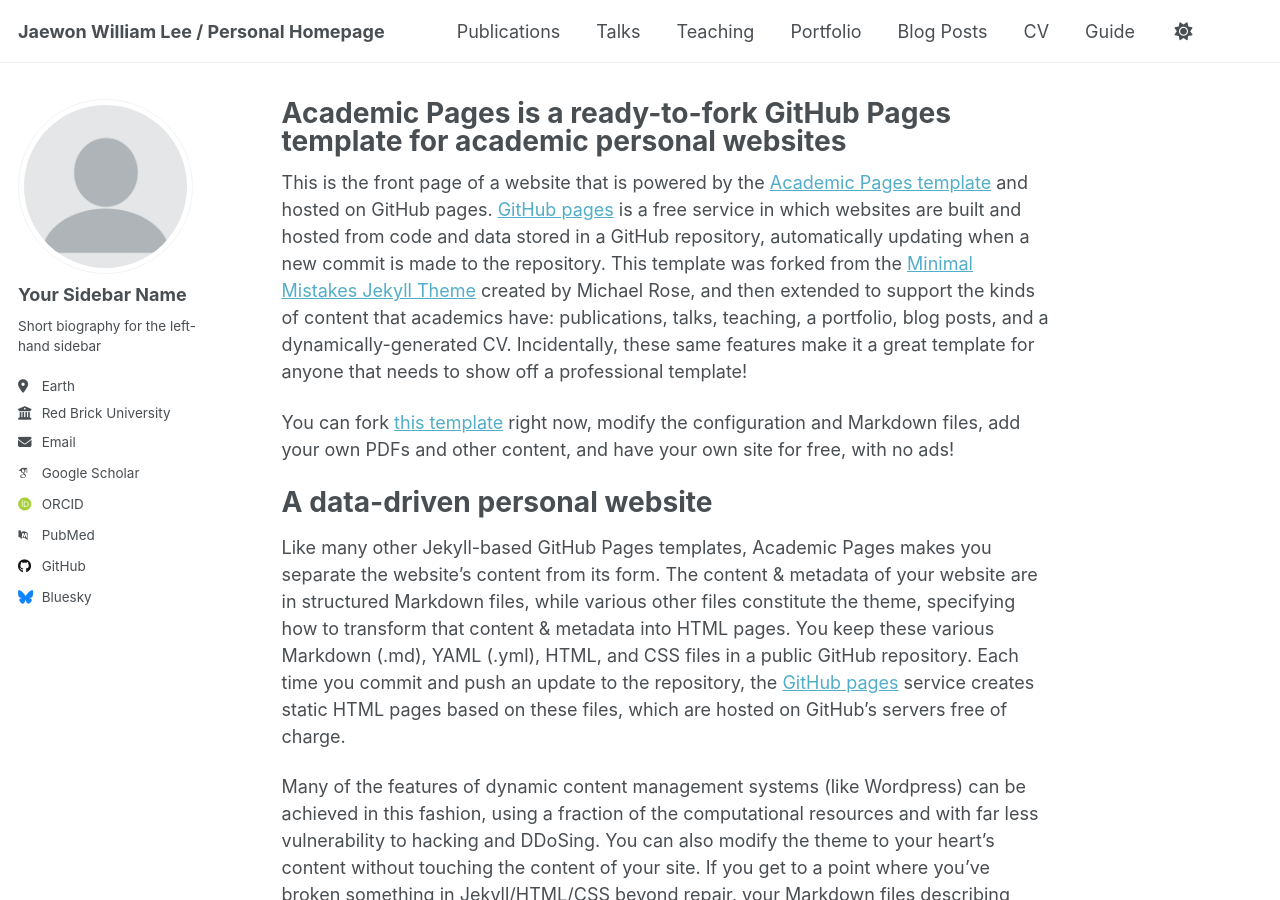
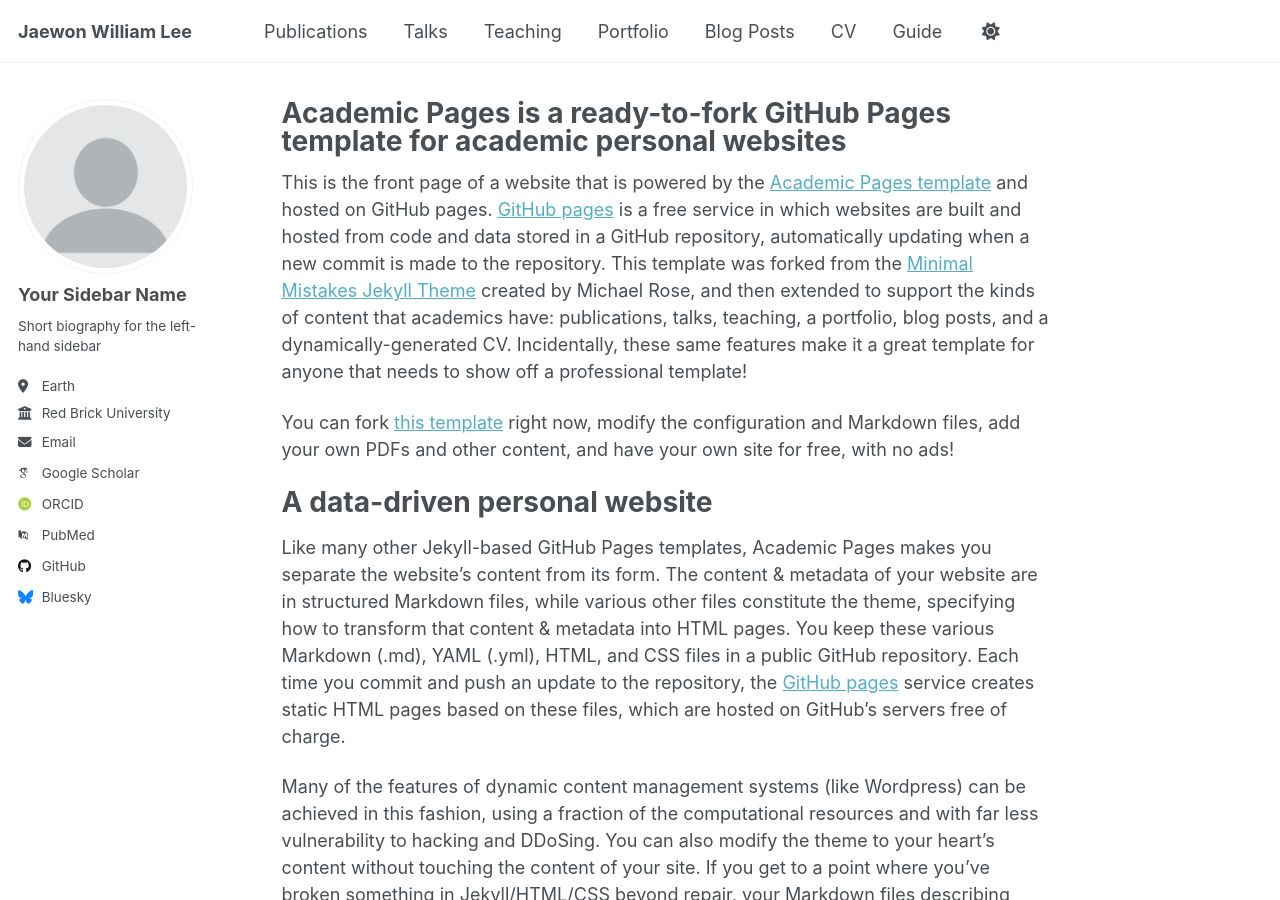
Before and after one commit to JWLee2000/JWLee2000.github.io, a Jekyll site: the page built from _pages/about.md, in a window 1280 px wide and 900 px high. Built offline with Jekyll 4.4.1, drawn with Linux system fonts in a browser that asks for light colours; some web fonts are replaced; a script that is not in the unit is left out.

Commit message:
Update _config.yml

```diff
--- a/_config.yml
+++ b/_config.yml
@@ -9,7 +9,7 @@
 # Basic Site Settings
 locale                   : "en-US"
 site_theme               : "default" # Currently available options are "default", "air"
-title                    : "Jaewon William Lee / Personal Homepage"
+title                    : "Jaewon William Lee"
 title_separator          : "-"
 name                     : &name "Jaewon William Lee"
 description              : &description "Jaewon William Lee's academic portfolio"   # Update this with a general description of your site, this is the default if not overridden by a page
```
